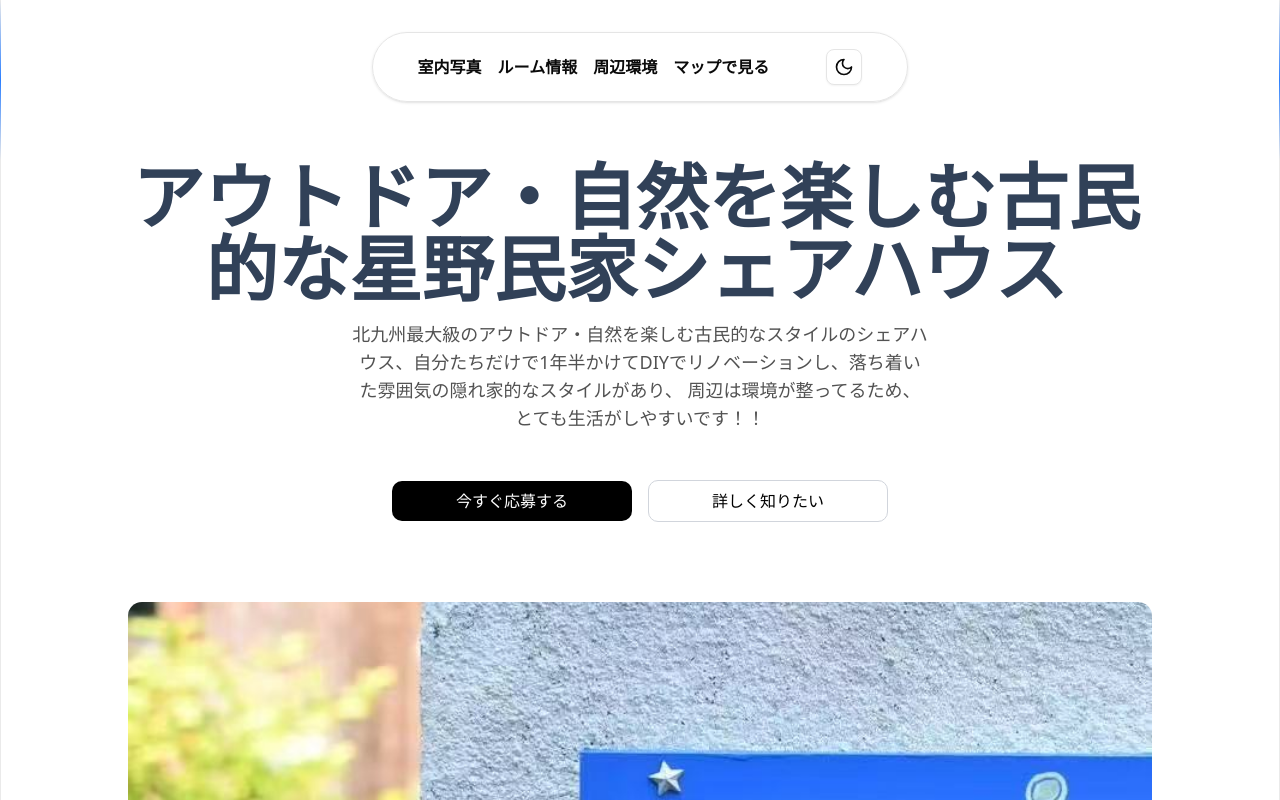
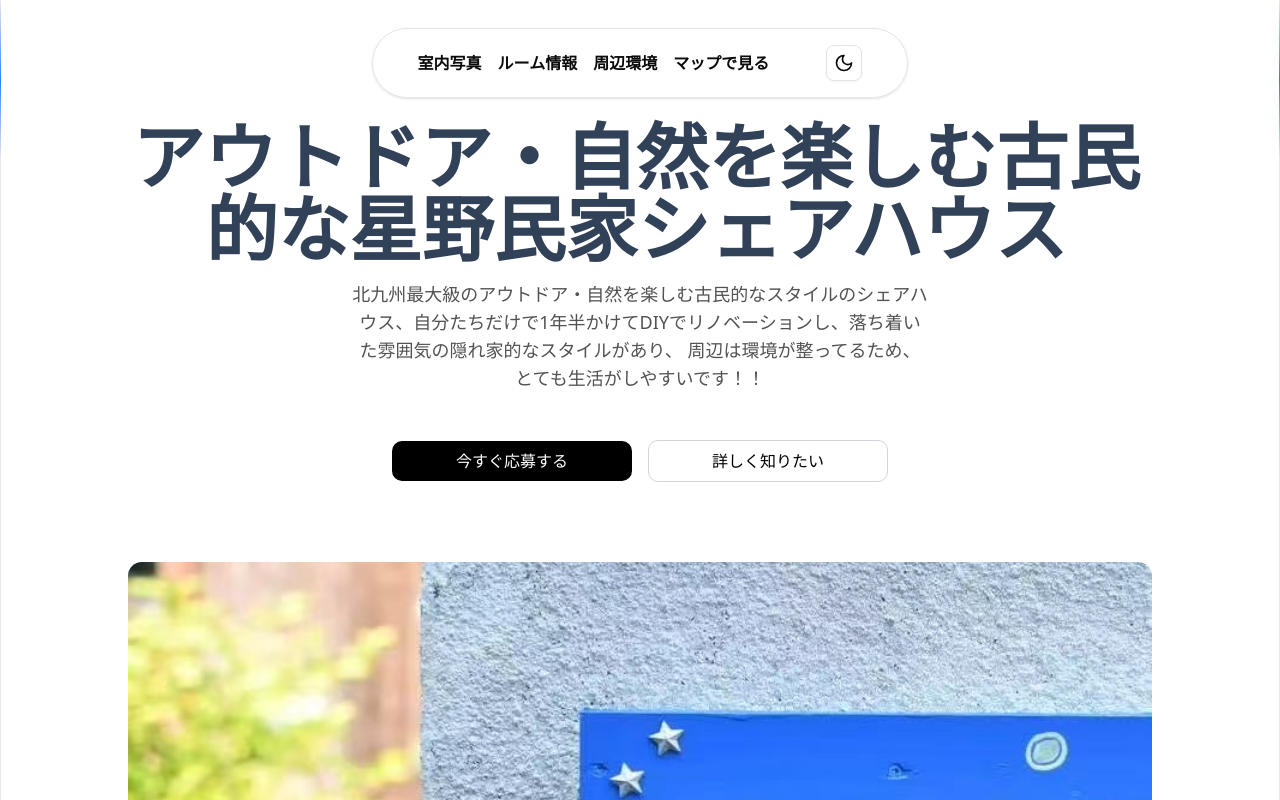
Before and after one commit to gaomingzhao666/estate-website, a Next.js app: page / in a window 1280 px wide. Shown: the top 800 px of the page. Built offline with nearby package versions, Linux system fonts and the light colour scheme.

Commit message:
chore: style consistency optimization

```diff
--- a/src/components/HeroSection.tsx
+++ b/src/components/HeroSection.tsx
@@ -15,7 +15,7 @@ const HeroSection = () => (
     <div className="absolute inset-x-0 bottom-0 h-px w-full bg-neutral-200/80 dark:bg-neutral-800/80">
       <div className="absolute mx-auto h-px w-40 bg-gradient-to-r from-transparent via-blue-500 to-transparent" />
     </div>
-    <div className="mt-20 px-4 py-10 md:py-20">
+    <div className="mt-10 px-4 py-10 md:py-20">
       <h1 className="relative z-10 mx-auto max-w-5xl text-center text-2xl font-bold text-slate-700 md:text-4xl lg:text-7xl dark:text-slate-300">
         {'アウトドア・自然を楽しむ古民的な星野民家シェアハウス'
           .split(' ')
--- a/src/components/Navbar.tsx
+++ b/src/components/Navbar.tsx
@@ -7,7 +7,7 @@ import { cn } from '@/lib/utils'
 
 const Navbar = () => {
   return (
-    <nav className="fixed inset-x-0 top-3 z-50 mx-auto max-w-xl">
+    <nav className="fixed inset-x-0 top-2 z-50 mx-auto max-w-xl">
       <BlurredCard>
         <div className="flex w-full items-center justify-around">
           <ul className="flex items-center justify-start space-x-4 font-semibold">
```
